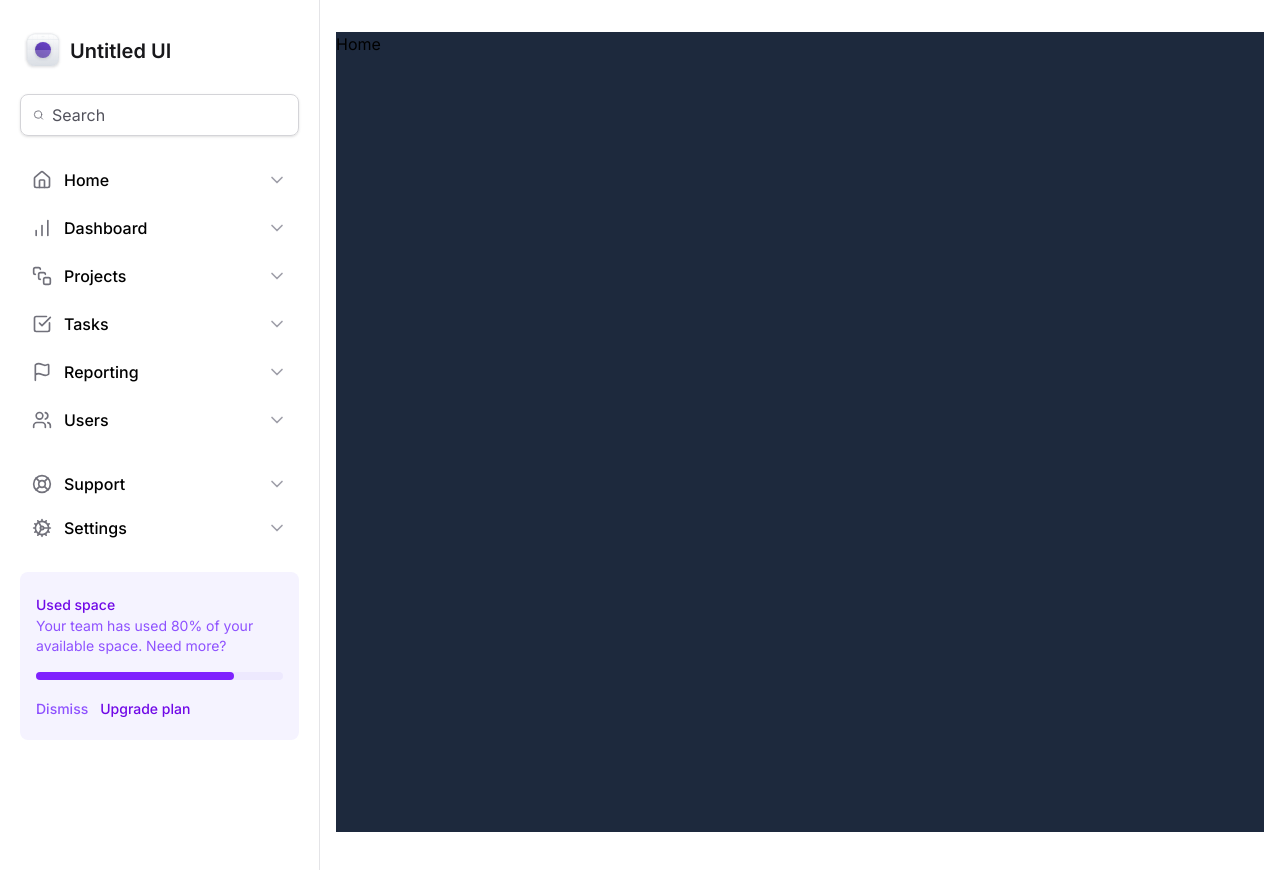
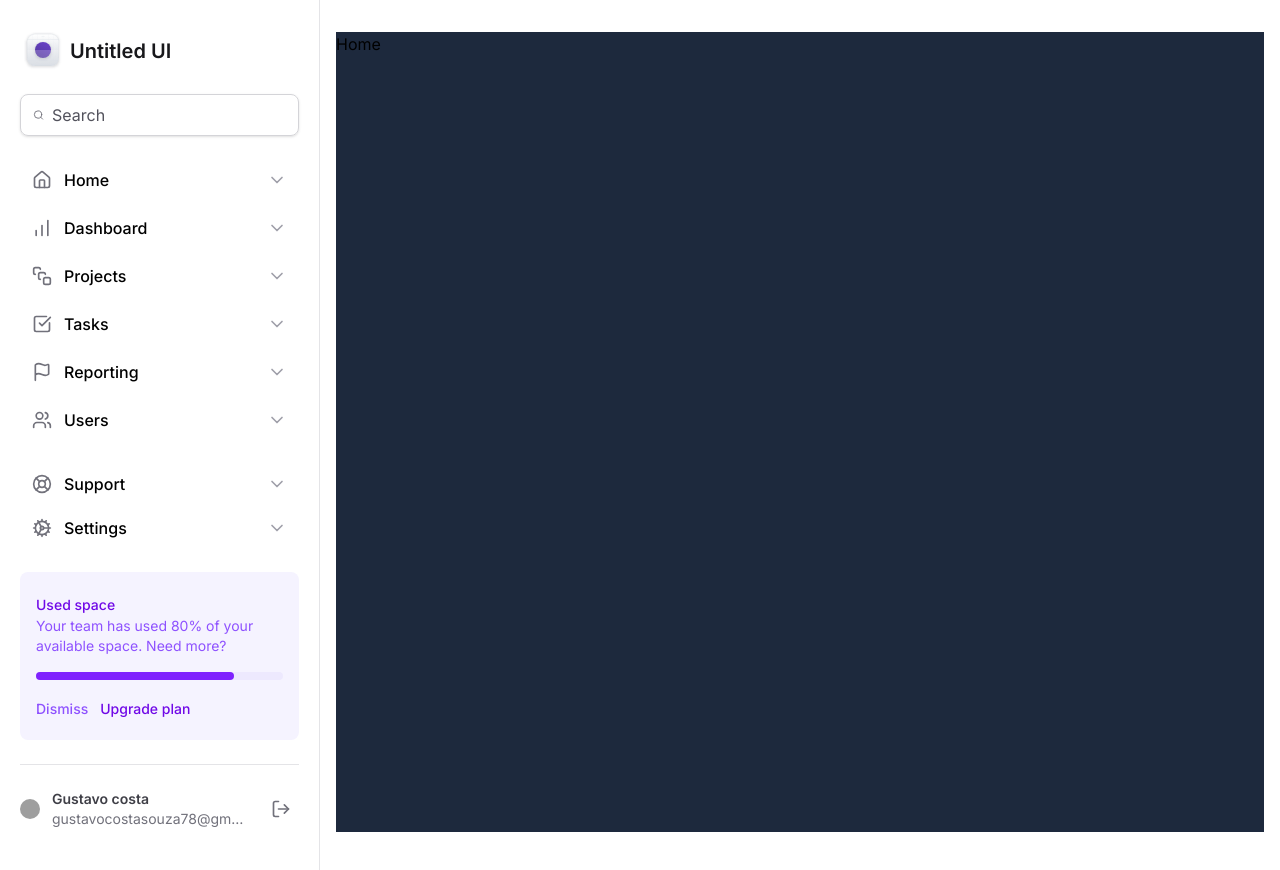
Before and after one commit to gustavobreack3257/projeto-pratico-ignite-feed, a Next.js app: page / in a window 1280 px wide. Shown: the top 870 px of the page. Built offline with nearby package versions, Linux system fonts and the light colour scheme; grey boxes are pictures that could not be loaded.

Commit message:
feat: Profile

```diff
--- a/src/app/globals.css
+++ b/src/app/globals.css
@@ -5,8 +5,10 @@ body {
 }
 
 @theme {
-  --grid-cols-app: minmax(18rem, 20rem) 1fr;
-  --grid-cols-form: minmax(7.5rem, 17.5rem) minmax(25rem, 1fr) minmax(0, 15rem);
+  --grid-columns-app: minmax(18rem, 20rem) 1fr;
+  --grid-columns-profile: max-content 1fr max-content;
+  --grid-columns-form: minmax(7.5rem, 17.5rem) minmax(25rem, 1fr)
+    minmax(0, 15rem);
 
   --border-width-6: 6px;
 
@@ -25,29 +27,21 @@ body {
   --color-error-900: #7a271a;
 }
 
-/* =========================
-   GRID UTILITIES
-========================= */
-
-@utility grid-cols-app {
-  grid-template-columns: var(--grid-cols-app);
+@utility grid-columns-app {
+  grid-template-columns: var(--grid-columns-app);
 }
 
-@utility grid-cols-form {
-  grid-template-columns: var(--grid-cols-form);
+@utility grid-columns-profile {
+  grid-template-columns: var(--grid-columns-profile);
 }
 
-/* =========================
-   BORDER UTILITIES
-========================= */
+@utility grid-columns-form {
+  grid-template-columns: var(--grid-columns-form);
+}
 
 @utility border-6 {
   border-width: var(--border-width-6);
 }
-
-/* =========================
-   COLOR UTILITIES
-========================= */
 
 @utility bg-violet-25 {
   background-color: var(--color-violet-25);
@@ -68,10 +62,6 @@ body {
 @utility border-error-500 {
   border-color: var(--color-error-500);
 }
-
-/* =========================
-   ANIMATIONS
-========================= */
 
 @keyframes slideDownAndFade {
   from {
--- a/src/app/layout.tsx
+++ b/src/app/layout.tsx
@@ -17,7 +17,7 @@ export default function RootLayout({
   return (
     <html lang="en">
       <body className={inter.className}>
-        <div className="grid min-h-screen grid-cols-app">
+        <div className="grid min-h-screen grid-columns-app">
           <Sidebar />
           <main className="px-4 pb-12 pt-8">{children}</main>
         </div>
--- a/src/app/page.tsx
+++ b/src/app/page.tsx
@@ -1,4 +1,3 @@
-import { LogoSVG } from "../components/Sidebar/logo";
 export default function Home() {
   return <div className="flex h-screen bg-slate-800">Home</div>;
 }
--- a/src/components/Sidebar/Profile.tsx
+++ b/src/components/Sidebar/Profile.tsx
@@ -0,0 +1,28 @@
+import { Divide, LogOut } from "lucide-react";
+
+export function Profile() {
+  return (
+    <div className="grid grid-columns-profile items-center gap-3">
+      <img
+        src="https://github.com/gustavobreack3257.png"
+        className="h-5 w-5 rounded-full"
+        alt="Imagem de perfil"
+      />
+      <div className="flex flex-col truncate">
+        <span className="text-sm font-semibold text-zinc-700">
+          Gustavo costa
+        </span>
+        <span className="truncate text-sm text-zinc-500">
+          gustavocostasouza78@gmail.com
+        </span>
+      </div>
+
+      <button
+        type="button"
+        className="ml-auto rounded-md p-2 hover:bg-zinc-50 cursor-pointer"
+      >
+        <LogOut className="h-5 w-5 text-zinc-500" />
+      </button>
+    </div>
+  );
+}
--- a/src/components/Sidebar/index.tsx
+++ b/src/components/Sidebar/index.tsx
@@ -12,6 +12,7 @@ import {
 import { LogoSVG } from "./Logo";
 import { NavItem } from "./Navigation/NavItem";
 import { UsedSpaceWidget } from "./UsedSpaceWidget";
+import { Profile } from "./Profile";
 
 export function Sidebar() {
   return (
@@ -40,8 +41,10 @@ export function Sidebar() {
           <NavItem title="Support" icon={LifeBuoy} />
           <NavItem title="Settings" icon={Cog} />
         </nav>
+        <UsedSpaceWidget />
 
-        <UsedSpaceWidget />
+        <div className="h-px bg-zinc-200" />
+        <Profile />
       </div>
     </aside>
   );
```
